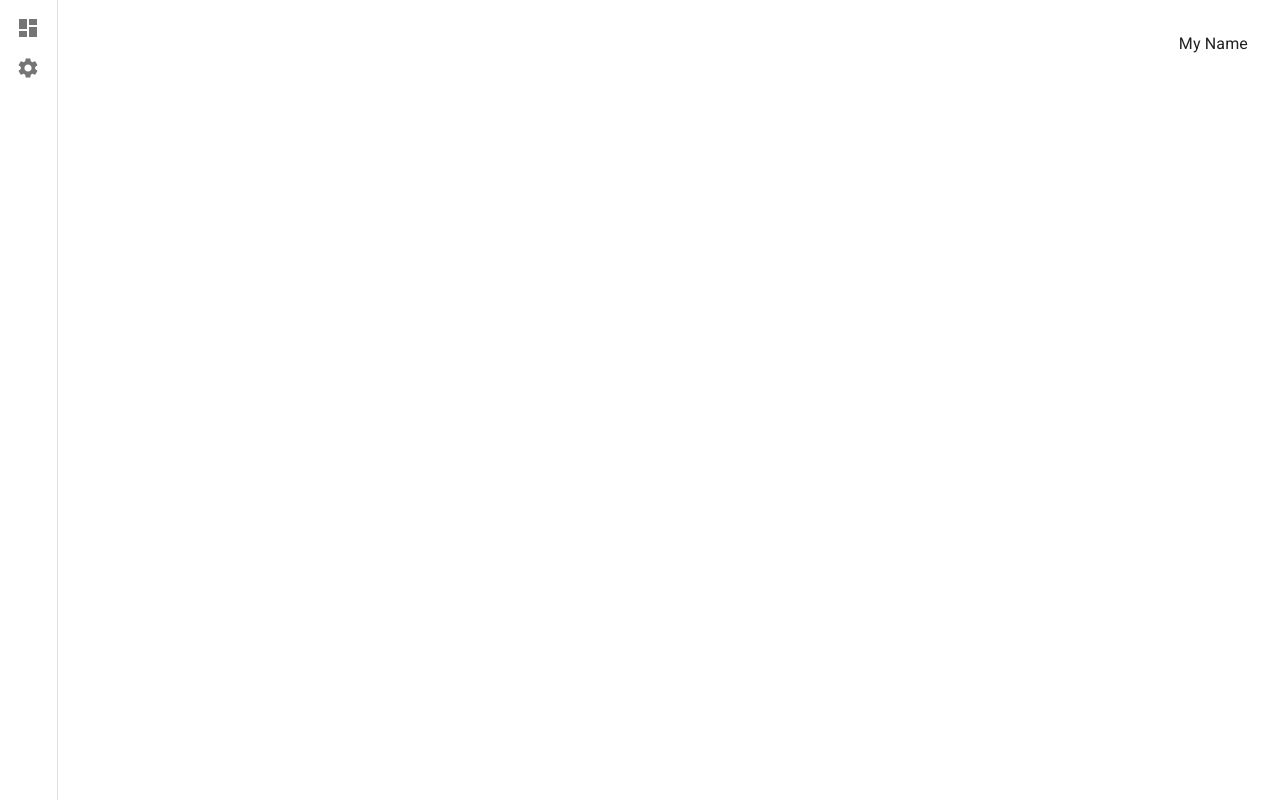
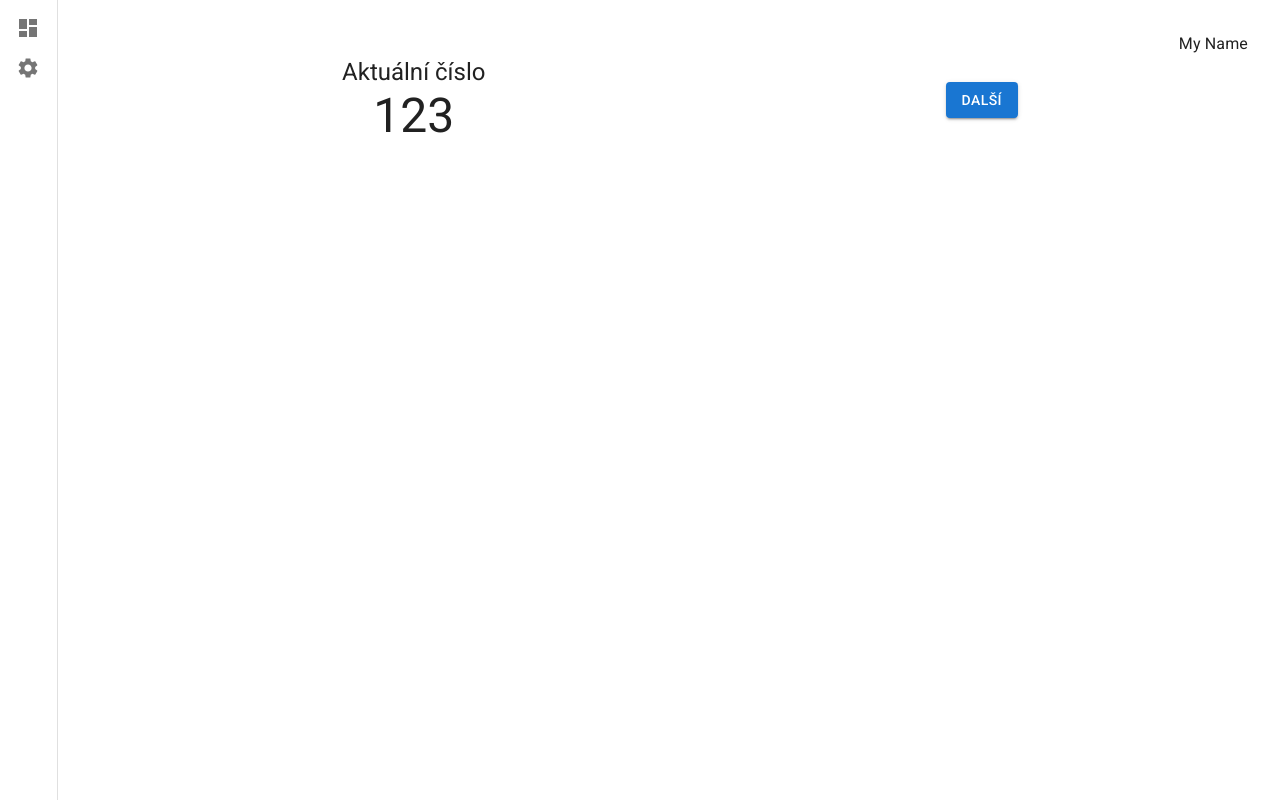
Before and after one commit to ilonaandriyashyn/queue-management-system-desktop, a React (Vite) app: page / in a window 1280 px wide. Built offline with nearby package versions, Linux system fonts and the light colour scheme.

Commit message:
Dashboard page

```diff
--- a/src/App.tsx
+++ b/src/App.tsx
@@ -1,14 +1,20 @@
 import React from 'react'
 import './App.css'
 import Layout from './components/Layout/Layout'
-import Settings from './pages/Settings/Settings'
+import Settings from './pages/Settings'
 import { useAppSelector } from './store/hooks'
 import { selectPage } from './store/common/slice'
 import { Pages } from './helpers/consts'
+import Dashboard from './pages/Dashboard'
 
 function App() {
   const page = useAppSelector(selectPage)
-  return <Layout>{page === Pages.settings && <Settings />}</Layout>
+  return (
+    <Layout>
+      {page === Pages.dashboard && <Dashboard />}
+      {page === Pages.settings && <Settings />}
+    </Layout>
+  )
 }
 
 export default App
--- /dev/null
+++ b/src/pages/Dashboard/index.tsx
@@ -0,0 +1,25 @@
+import React from 'react'
+import { Button, Typography } from '@mui/material'
+
+const styles = {
+  wrapper: {
+    display: 'flex',
+    flexDirection: 'row',
+    alignItems: 'center',
+    justifyContent: 'space-around'
+  }
+} as const
+
+function Dashboard() {
+  return (
+    <div style={styles.wrapper}>
+      <div>
+        <Typography variant="h5">{'Aktuální číslo'}</Typography>
+        <Typography variant="h3">{'123'}</Typography>
+      </div>
+      <Button variant="contained">{'Další'}</Button>
+    </div>
+  )
+}
+
+export default Dashboard
```
Also changed, not shown: src/pages/Settings/index.tsx (renamed from src/pages/Settings/Settings.tsx).
